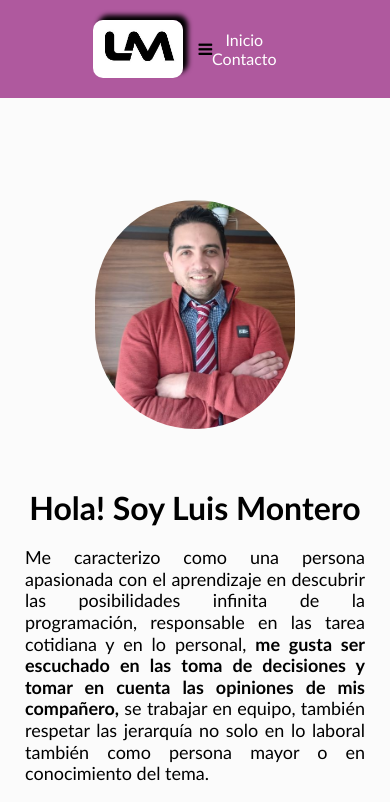
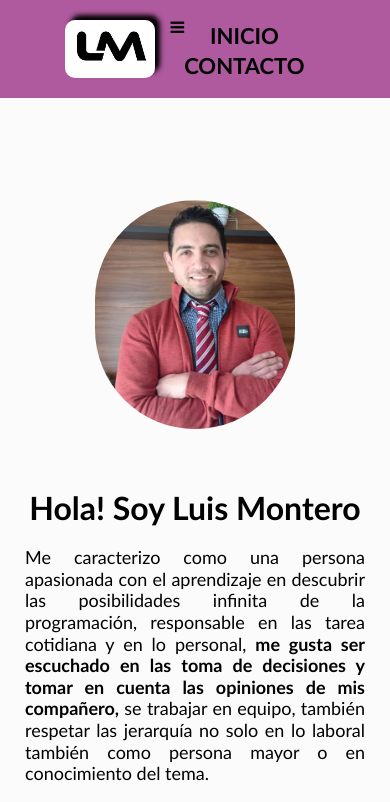
Before and after one commit to LujoMontero/proyecto-2-cod-latam, a plain HTML site: page index.html in a window 390 px wide. Both pictures are taken after a click on the element 247 px from the left and 49 px from the top of the page. Shown: the top 802 px of the page. Drawn offline with Linux system fonts and the light colour scheme.

Commit message:
menu terminado

```diff
--- a/css/styles.css
+++ b/css/styles.css
@@ -24,11 +24,10 @@ a {
     color: inherit;
 }
 
-main {
+main{
     max-width: 1200px;
     margin: 0px auto;
     margin-top: 10em;
-    ;
 }
 
 body {
@@ -63,7 +62,7 @@ body {
 .navbar {
     display: flex;
     justify-content: space-between;
-    align-items: center;
+
 }
 
 .menu-icon {
@@ -72,32 +71,25 @@ body {
     cursor: pointer;
 }
 
-.menu-icon__line {
-    width: 25px;
-    height: 3px;
-    background-color: #fff;
-    margin-bottom: 5px;
-}
-
 .menu {
     display: flex;
     list-style: none;
     margin: 0;
     padding: 0;
 }
-
-.menu li {
+#menu li {
     margin-right: 20px;
 }
-
-.menu a {
-    color: #fff;
+#menu a {
+    text-transform: uppercase;
+    color: black;
+    font-weight: bold;
+    font-size: 22px;
     text-decoration: none;
-    transition: color 0.3s;
 }
-
-.menu a:hover {
-    color: #ffbf00;
+#menu a:hover {
+    color: rgb(255, 255, 255);
+    text-decoration: underline;
 }
 
 #contenido {
@@ -179,15 +171,29 @@ p {
     .menu-icon {
         display: flex;
     }
+    #menu li {
+        padding-top: 4px;
+    }
 
     .menu {
         display: none;
         flex-direction: column;
-        align-items: center;
+        animation: lista 400ms linear;
     }
 
+    @keyframes lista{
+        from{
+            transform: translateX(-100%);
+            opacity: 0;
+        }
+        to{
+            transform: translateX(0%);
+            opacity: 1;
+        }
+    }
     .menu.active {
         display: flex;
+
     }
 }
 
```
